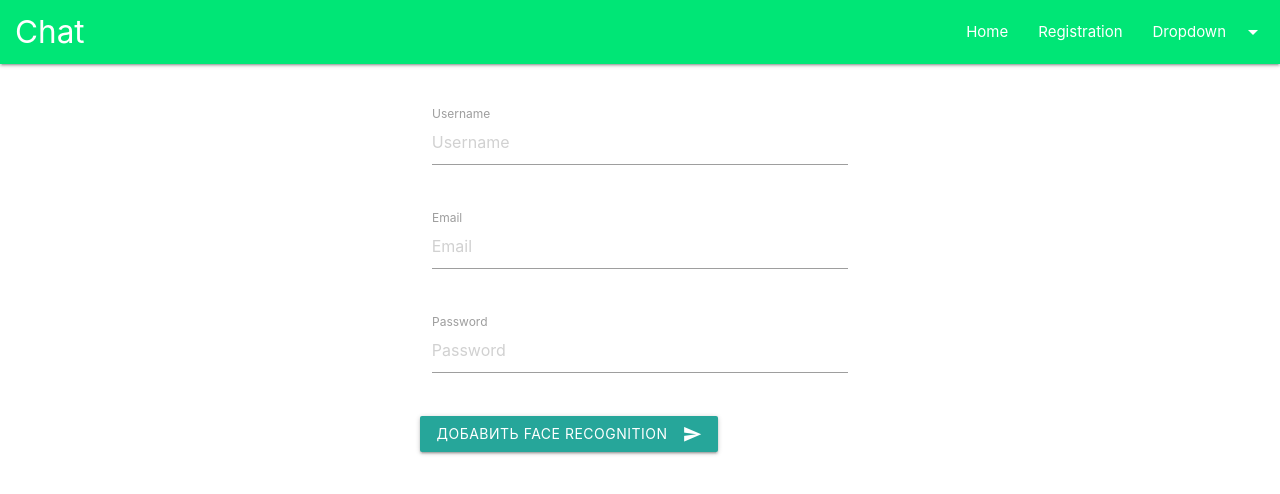
After one commit to Flunt1k/face-api-authorization, a Node server app: page /registration/face in a window 1280 px wide. The commit adds this page. Shown: the top 494 px of the page. Run offline with Node 20, Linux system fonts and the light colour scheme; some libraries are stand-ins or nearby versions.

Commit message:
add default layout and registration via email

```diff
--- a/app.js
+++ b/app.js
@@ -1,6 +1,13 @@
 const express = require('express')
+const middleware = require('./middelware/index')
+
+const generalRouter = require('./routes/general')
+const authRouter = require('./routes/auth')
+
 const app = express()
+middleware(app)
 
-
+app.use('/', generalRouter)
+app.use('/api/auth', authRouter)
 
 module.exports = app
--- /dev/null
+++ b/controllers/general.js
@@ -0,0 +1,15 @@
+module.exports.getWelcomePage = function(req, res){
+  res.render('welcome-page')
+}
+
+module.exports.getRegistrationPage = function(req, res){
+  res.render('registration-page')
+}
+
+module.exports.getRegistrationFacePage = function(req, res){
+  res.render('registration-face-page')
+}
+
+module.exports.getRegistrationDefaultPage = function(req, res){
+  res.render('registration-default-page')
+}
--- a/keys/keys.js
+++ b/keys/keys.js
@@ -1,3 +1,4 @@
+require('dotenv').config()
 module.exports = {
   MONGO_URI: process.env.MONGO_KEY
 }
--- a/package.json
+++ b/package.json
@@ -24,6 +24,7 @@
   "homepage": "https://github.com/Flunt1k/face-api-chat#readme",
   "dependencies": {
     "@tensorflow/tfjs-node": "^1.7.0",
+    "bcrypt": "^5.0.0",
     "canvas": "^2.6.1",
     "connect-mongo": "^3.2.0",
     "cookie-parser": "^1.4.5",
@@ -31,6 +32,7 @@
     "express": "^4.17.1",
     "express-session": "^1.17.1",
     "face-api.js": "^0.22.2",
+    "hbs": "^4.1.1",
     "mongoose": "^5.10.2"
   },
   "devDependencies": {
--- /dev/null
+++ b/public/css/style.css
@@ -0,0 +1,15 @@
+.brand-logo {
+    margin-left: 15px;
+}
+
+ul.dropdown-content li a {
+    color: #000; /* no need for !important :) */
+}
+
+.mar-top {
+    margin-top: 40px;
+}
+
+.center {
+    text-align: center;
+}
--- a/public/js/navbar.js
+++ b/public/js/navbar.js
@@ -0,0 +1,4 @@
+document.addEventListener('DOMContentLoaded', function() {
+  const dropdownTrigger = document.querySelector('.dropdown-trigger')
+  M.Dropdown.init(dropdownTrigger)
+})
--- /dev/null
+++ b/public/js/register.js
@@ -0,0 +1,49 @@
+const form = document.querySelector('#form_registration')
+
+form.addEventListener('submit', registerUser)
+
+async function registerUser(ev) {
+  ev.preventDefault()
+  const {
+    email: {
+      value: email,
+    }, username: {
+      value: username,
+    }, password: {
+      value: password,
+    }, action, method,
+  } = ev.target
+  const body = {
+    email, username, password,
+  }
+
+  const res = await fetch(action, {
+    method,
+    headers: {
+      'Content-Type': 'application/json'
+    },
+    body: JSON.stringify(body)
+  })
+
+  const result = await res.json()
+  if (result.success) {
+    if (result.status === 'redirect') {
+      M.toast({html: result.message, classes: 'rounded'})
+      setTimeout(()=> {
+        window.location = '/login'
+      }, 1000)
+    } else {
+      window.location = '/'
+    }
+  } else {
+    if (result.message.errors) {
+      for (const errorType in result.message.errors) {
+        M.toast({html: result.message.errors[errorType].message , classes: 'rounded'})
+      }
+    } else {
+      if (result.message.keyPattern.username) {
+        M.toast({html: 'Username is already exist please change it or login', classes:'rounded'})
+      }
+    }
+  }
+}
--- /dev/null
+++ b/routes/auth.js
@@ -0,0 +1,5 @@
+const router = require('express').Router()
+
+router.post('/')
+
+module.exports = router
--- a/views/layout.hbs
+++ b/views/layout.hbs
@@ -5,10 +5,36 @@
     <meta name="viewport"
           content="width=device-width, user-scalable=no, initial-scale=1.0, maximum-scale=1.0, minimum-scale=1.0">
     <meta http-equiv="X-UA-Compatible" content="ie=edge">
-    <link href="/image/favicon.ico" rel="icon" type="image/x-icon" />
+    <link href="/image/favicon.ico" rel="icon" type="image/x-icon"/>
+    <link rel="stylesheet"
+          href="https://cdnjs.cloudflare.com/ajax/libs/materialize/1.0.0/css/materialize.min.css"
+    >
+    <link href="https://fonts.googleapis.com/icon?family=Material+Icons" rel="stylesheet">
+    <script src="https://cdnjs.cloudflare.com/ajax/libs/materialize/1.0.0/js/materialize.min.js"></script>
+
+    <link rel="stylesheet" href="/css/style.css">
+
+
+    <script defer src="/js/navbar.js"></script>
     <title>Chat</title>
 </head>
 <body>
-    {{{body}}}
+<ul id="dropdown1" class="dropdown-content">
+    <li><a href="/login/default">Login via email</a></li>
+    <li class="divider"></li>
+    <li><a href="/login/face">Login via face recognition</a></li>
+</ul>
+<nav>
+    <div class="nav-wrapper green accent-3">
+        <a href="/" class="brand-logo">Chat</a>
+        <ul class="right hide-on-med-and-down">
+            <li><a href="/">Home</a></li>
+            <li><a href="/registration">Registration</a></li>
+            <li><a class="dropdown-trigger" href="#!" data-target="dropdown1">Dropdown<i
+                    class="material-icons right">arrow_drop_down</i></a></li>
+        </ul>
+    </div>
+</nav>
+{{{body}}}
 </body>
 </html>
--- /dev/null
+++ b/views/registration-face-page.hbs
@@ -0,0 +1,36 @@
+<script defer src="/js/register.js"></script>
+<div class="container">
+    <div class="container">
+        <div class="container">
+            <form id="form_registration" method="post"
+                  action="/api/auth/register">
+                <div class="row mar-top">
+                    <div class="col s12 input-field">
+                        <input placeholder="Username" id="username" type="text"
+                               class="validate" name="username">
+                        <label for="username">Username</label>
+                    </div>
+                </div>
+                <div class="row">
+                    <div class="col s12 input-field">
+                        <input placeholder="Email" id="email" type="email"
+                               class="validate" name="email">
+                        <label for="email">Email</label>
+                    </div>
+                </div>
+                <div class="row">
+                    <div class="col s12 input-field">
+                        <input placeholder="Password" id="password"
+                               type="password"
+                               class="validate" name="password">
+                        <label for="password">Password</label>
+                    </div>
+                </div>
+                <button class="btn waves-effect waves-light" type="submit">
+                    Добавить Face Recognition
+                    <i class="material-icons right">send</i>
+                </button>
+            </form>
+        </div>
+    </div>
+</div>
```
Also changed, not shown: controllers/auth.js (added, +43 -0 lines), models/User.js (added, +12 -0 lines), routes/general.js (added, +8 -0 lines), views/registration-default-page.hbs (added, +36 -0 lines), views/registration-page.hbs (added, +26 -0 lines), views/welcome-page.hbs (added, +7 -0 lines), views/register-page.hbs (deleted).
